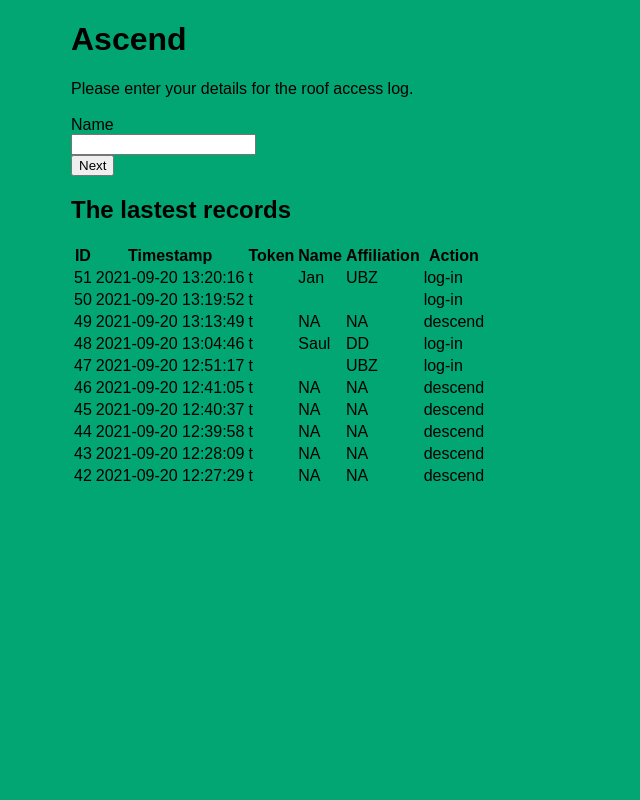
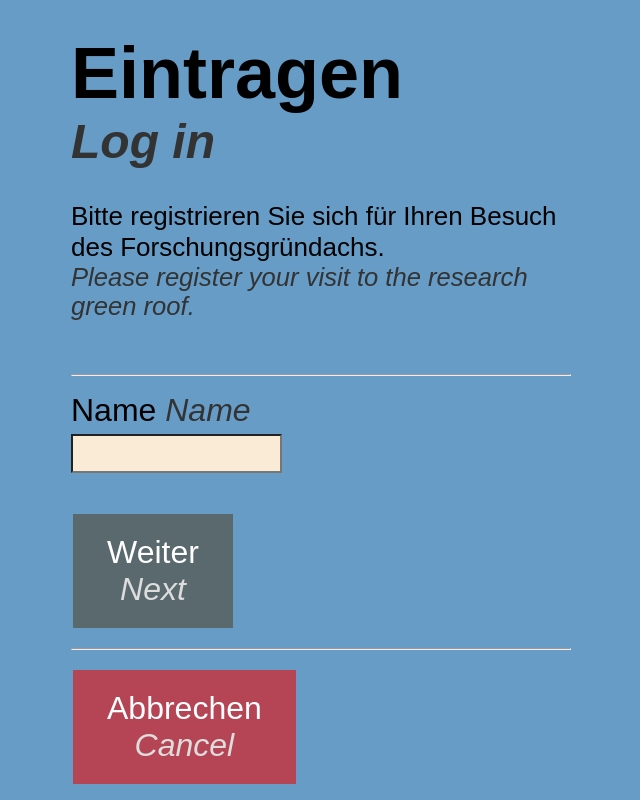
Before and after one commit to jknappe/access-log, a Flask app: page /ascend_form in a window 1280 px wide. Shown: the whole page, without its empty margins (319-959 px from the left). Run offline with Flask 2, Linux system fonts and the light colour scheme; data comes from the database, SQL or seed files in the repository; both versions use the stored data as it was after the commit; some libraries are stand-ins or nearby versions.

Commit message:
adds bilingual features

```diff
--- a/app.py
+++ b/app.py
@@ -1,7 +1,6 @@
 from flask import Flask, render_template, url_for, request, redirect, flash
 from flask_sqlalchemy import SQLAlchemy
 from datetime import datetime
-
 
 import flask_excel as excel
 
@@ -23,7 +22,9 @@
 
 @app.route('/ascend_form', methods=['POST', 'GET'])
 def ascend_form():
-    error = None
+    error = False
+    errorDE = None
+    errorEN = None
     valid_tokens = ['t', '0001101747' , '0001964054', '0014488389', '0014405751', '0004033874', '0014580266', '0001951950', '0007000492', '0014502443', '0014552070']
 
     if request.method == 'POST':
@@ -43,9 +44,10 @@
                 return 'Could not write to data base.'
 
         else:
-            error = 'The token you scanned is not registered, please use one of the valid access tokens.'
-            ## swipes = access_log.query.order_by(access_log.datetime.desc()).all()
-            return render_template('/invalid.html', error = error) # redirect to 'invalid.html', error=error
+            error = True
+            errorDE = 'Dieser Dongle kann nicht gelesen werden. Bitte einen der gültigen Dongles scannen.'
+            errorEN = 'This dongle cannot be read, please scan one of provided dongles.'
+            return render_template('/invalid.html', error = error, errorDE = errorDE, errorEN = errorEN)
 
     else:
         # read swipes data from the database
@@ -55,7 +57,9 @@
 
 @app.route('/descend_form', methods=['POST', 'GET'])
 def descend_form():
-    error = None
+    error = False
+    errorDE = None
+    errorEN = None
     valid_tokens = ['t', '0001101747' , '0001964054', '0014488389', '0014405751', '0004033874', '0014580266', '0001951950', '0007000492', '0014502443', '0014552070']
 
     if request.method == 'POST':
@@ -75,8 +79,10 @@
                 return 'Could not write to data base.'
 
         else:
-            error = 'The token you scanned is not registered, please use one of the valid access tokens.'
-            return render_template('/invalid.html', error = error)
+            error = True
+            errorDE = 'Dieser Dongle kann nicht gelesen werden. Bitte einen der gültigen Dongles scannen.'
+            errorEN = 'This dongle cannot be read, please scan one of provided dongles.'
+            return render_template('/invalid.html', error = error, errorDE = errorDE, errorEN = errorEN)
 
     else:
         # render descend_form page
@@ -97,14 +103,13 @@
 def download_data():
     id = access_log_DB.query.with_entities(access_log_DB.id).order_by(access_log_DB.datetime.desc()).all()
     datetime = access_log_DB.query.with_entities(access_log_DB.datetime).order_by(access_log_DB.datetime.desc()).all()
-    token = access_log_DB.query.with_entities(access_log_DB.token).order_by(access_log_DB.datetime.desc()).all()
+    token = str(access_log_DB.query.with_entities(access_log_DB.token).order_by(access_log_DB.datetime.desc()).all())
     name = access_log_DB.query.with_entities(access_log_DB.name).order_by(access_log_DB.datetime.desc()).all()
     affiliation = access_log_DB.query.with_entities(access_log_DB.affiliation).order_by(access_log_DB.datetime.desc()).all()
     action = access_log_DB.query.with_entities(access_log_DB.action).order_by(access_log_DB.datetime.desc()).all()
     excel.init_excel(app)
     extension_type = "csv"
-    # filename = "access_log_" + datetime.today().strftime('%Y%m%d') + "." + extension_type
-    filename = "access_log_" + "." + extension_type
+    filename = "access_log_export" + "." + extension_type
     d = {'action': action, 'affiliation': affiliation, 'name': name, 'token': token, 'datetime': datetime, 'id': id}
     return excel.make_response_from_dict(d, file_type=extension_type, file_name=filename)
 
--- a/static/css/main.css
+++ b/static/css/main.css
@@ -3,21 +3,160 @@
     margin: 0 auto;
   }
 
+html{
+  font-size: 32px;
+}
+
+
+h1 {
+  font-size: 1.5em;
+  font-style: italic;
+  color: #333333;
+}
+h1:first-line {
+  font-size: 1.5em;
+  font-style: normal;
+  color: #000000;
+}
+
+h2 {
+  font-size: 1.3em;
+  font-style: italic;
+  color: #333333;
+}
+h2:first-line {
+  font-size: 1.3em;
+  font-style: normal;
+  color: #000000;
+}
+
 body{
-    font-family: sans-serif;
-    background-color: #01A672;
+  font-family: sans-serif;
+  background-color: #669CC6;
+}
+
+div.deutsch {
+  font-size: 0.8125em;
+  font-style: normal;
+  color: #000000;
+}
+
+div.english {
+  font-size: 0.8em;
+  font-style: italic;
+  color: #333333;
+}
+
+div.success_deutsch {
+  font-size: 1.5em;
+  font-style: normal;
+  text-align: center;
+  color: #000000;
+}
+
+div.success_english {
+  font-size: 1.0em;
+  font-style: italic;
+  text-align: center;
+  color: #333333;
+}
+
+
+div.code {
+  font-size: 3.0em;
+  font-style: normal;
+  font-weight: bold;
+  background-color: #333333;
+  text-align: center;
+  color: #ffffff;
+}
+
+label.deutsch {
+  font-style: normal;
+  color: #000000;
+}
+
+label.english {
+  font-style: italic;
+  color: #333333;
 }
 
 table[name=choose_action]{
   text-align: center;
-  font-size: 2.5em;
+  font-size: 1.0em;
 }
 
 .arrow-image:hover{
   background-color: white;
+  border-radius: 56px;
   /*rest of styles not related to on hover state change*/
 }
 .arrow-image:active{
   background-color: yellow;
+  border-radius: 56px;
   /*rest of styles not related to on hover state change*/
 }
+
+.link-button {
+  background-color: #5A696E;
+  border: none;
+  color: white;
+  padding: 20px 34px;
+  font-style: italic;
+  color: #dddddd;
+  text-align: center;
+  text-decoration: none;
+  display: inline-block;
+  font-size: 1.5em;
+  margin: 4px 2px;
+  cursor: pointer;
+}
+.link-button:first-line {
+  font-style: normal;
+  color: #ffffff;
+}
+
+.next-button {
+  background-color: #5A696E;
+  border: none;
+  color: white;
+  padding: 20px 34px;
+  font-style: italic;
+  color: #dddddd;
+  text-align: center;
+  text-decoration: none;
+  display: inline-block;
+  font-size: 1.0em;
+  margin: 4px 2px;
+  cursor: pointer;
+}
+.home-button:first-line {
+  font-style: normal;
+  color: #ffffff;
+}
+
+.home-button {
+  background-color: #b54454;
+  border: none;
+  color: white;
+  padding: 20px 34px;
+  font-style: italic;
+  color: #dddddd;
+  text-align: center;
+  text-decoration: none;
+  display: inline-block;
+  font-size: 1.0em;
+  margin: 4px 2px;
+  cursor: pointer;
+}
+.next-button:first-line {
+  font-style: normal;
+  color: #ffffff;
+}
+
+input {
+	padding: 10px 15px;
+	box-sizing: border-box;
+  width: max-content;
+  background-color: antiquewhite;
+}
--- a/templates/ascend_form.html
+++ b/templates/ascend_form.html
@@ -1,73 +1,69 @@
 {% extends 'base.html' %}
 
 {% block head %}
-<title>Access Log: Ascend</title>
+<title>Eintragen / Log In</title>
 {% endblock %}
 
 {% block body %}
 <div class="content">
 
-    <h1>Ascend</h1>
+    <h1>Eintragen<br /> Log in</h1>
 
-    Please enter your details for the roof access log. <br /> <br />
+    <div class="deutsch">
+        Bitte registrieren Sie sich für Ihren Besuch des Forschungsgründachs.
+    </div>
+
+    <div class="english">
+        Please register your visit to the research green roof.
+    </div>
+
+    <br />
+    <hr />
 
     <form id="ascend_form" name="ascend_form" action="{{ url_for('ascend_form') }}" method="POST">
 
         <div class="group">
-            <label for="name">Name</label><br />
+            <label for="name" class="deutsch">Name</label>
+            <label for="name" class="english">Name</label><br />
             <input type="text" name="name" id="name" /> <br />
+            <br />
         </div>
 
         <div class="group">
-            <label for="affiliation">Affiliation</label><br />
+            <label for="affiliation" class="deutsch">Department/Firma</label>
+            <label for="affiliation" class="english">Affiliation</label><br />
             <input type="text" name="affiliation" id="affiliation" /> <br />
+            <br />
         </div>
 
         <div class="group">
-            <input type="hidden" name="action" value="ascend">
+            <label for="action" class="deutsch">Bitte halten Sie jetzt den Dongle an das Lesegerät.<br /></label>
+            <label for="action" class="english">Please swipe your dongle now.</label><br />
+            <input type="hidden" name="action" value="log-in">
             <input type="text" name="token" id="token" autocomplete="off"/> <br />
         </div>
 
         <div>
-            <button id="btnSubmit" type="submit">Next</button>
+            <button id="btnSubmit" type="submit" class="next-button">Weiter<br /><i>Next</i></button>
         </div>
 
     </form>
 
+    <hr />
 
-
-    <!-- DEV: DISPLAY RECENT RECORDS -->
-    <h2>The lastest records</h2>
-
-    <table>
-        <tr>
-            <th>ID</th>
-            <th>Timestamp</th>
-            <th>Token</th>
-            <th>Name</th>
-            <th>Affiliation</th>
-            <th>Action</th>
-
-        </tr>
-        <!-- Load registered swipes from DB -->
-        {% for swipe in swipes %}
-            <!-- Limit output to last 10 -->
-            {% if loop.index <= 10 %}
-            <tr>
-                <!-- Print ID, Token ID, datetime -->
-                <td>{{ swipe.id }}</td>
-                <td>{{ swipe.datetime.replace(microsecond=0) }}</td>
-                <td>{{ swipe.token }}</td>
-                <td>{{ swipe.name}}</td>
-                <td>{{ swipe.affiliation }}</td>
-                <td>{{ swipe.action }}</td>
-
-            </tr>
-            {% endif %}
-        {% endfor %}
-    </table>
-
-
+    <a href="{{ url_for('index') }}" class="home-button" id="home-button">Abbrechen<br /><i>Cancel</i> </a>
 
 </div>
+
+    <!-- JS for automatic redirect after two minutes -->
+    <script>
+        window.setTimeout(function(){
+
+        // Move to a new location or you can do something else
+        window.location.href = "/";
+
+        }, 120000);
+
+    </script>
+
 {% endblock %}
--- a/templates/base.html
+++ b/templates/base.html
@@ -23,18 +23,19 @@
     {% block body %}{% endblock %}
 
     <script language="javascript" type="text/javascript">
-        <!--
+
          function hide() {
-                document.getElementById('token_').style.position = 'absolute';
-                document.getElementById('token_').style.left = '-9999em';
+                document.getElementById('token').style.position = 'absolute';
+                document.getElementById('token').style.left = '-9999em';
             }
          function show() {
-                document.getElementById('token_').style.position = 'absolute';
-                document.getElementById('token_').style.left = '10em';
+                document.getElementById('token').style.position = 'absolute';
+                document.getElementById('token').style.left = '10em';
             }
         geta.focus();
-        // -->
+
         </script>
+
 
 </body>
 </html>
--- a/templates/index.html
+++ b/templates/index.html
@@ -10,8 +10,10 @@
     <!-- select ascend/descend -->
     <table name="choose_action">
         <tr>
-            <td><a href="{{ url_for('ascend_form') }}"><img src="/static/img/arrow_up.png" width="300px" class="arrow-image" /> <br /> Ascend</a></td>
-            <td><a href="{{ url_for('descend_form') }}"><img src="/static/img/arrow_down.png" width="300px" class="arrow-image" /> Descend</a></td>
+            <td><a href="{{ url_for('ascend_form') }}"><img src="/static/img/arrow_up.png" width="300px" class="arrow-image" /></a> <br />
+                <a href="{{ url_for('ascend_form') }}" class="link-button">Eintragen <br /> <i>Log in</i> </a></td>
+            <td><a href="{{ url_for('descend_form') }}"><img src="/static/img/arrow_down.png" width="300px" class="arrow-image" /></a> <br />
+                <a href="{{ url_for('descend_form') }}" class="link-button">Austragen <br /> <i>Log out</i> </a></td>
         </tr>
     </table>
 
```
Also changed, not shown: templates/admin.html (+30 -3 lines), templates/ascend_success.html (+16 -5 lines), templates/descend_form.html (+20 -3 lines), templates/descend_success.html (+10 -3 lines), templates/invalid.html (+15 -4 lines), access-log.db.
